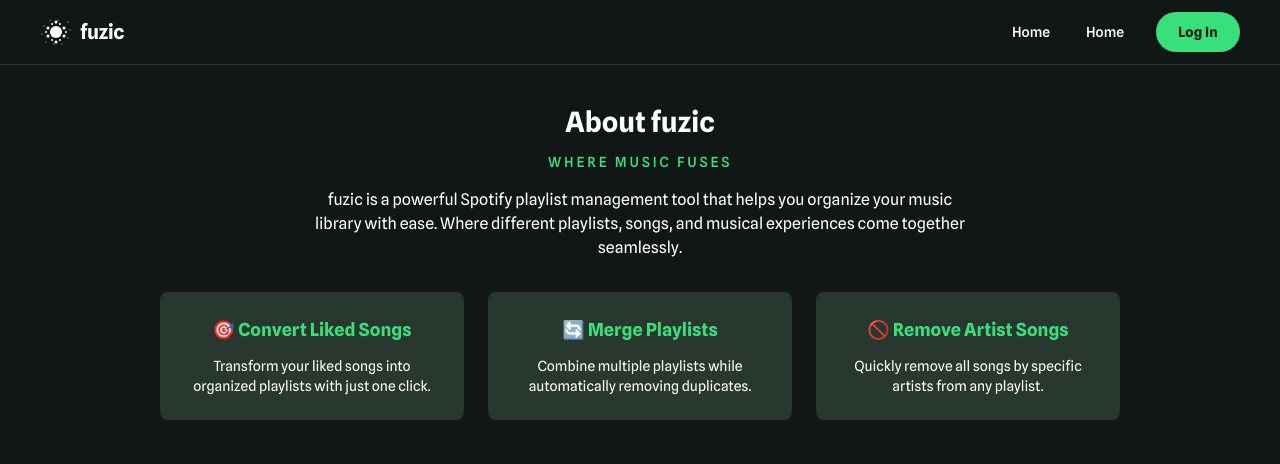
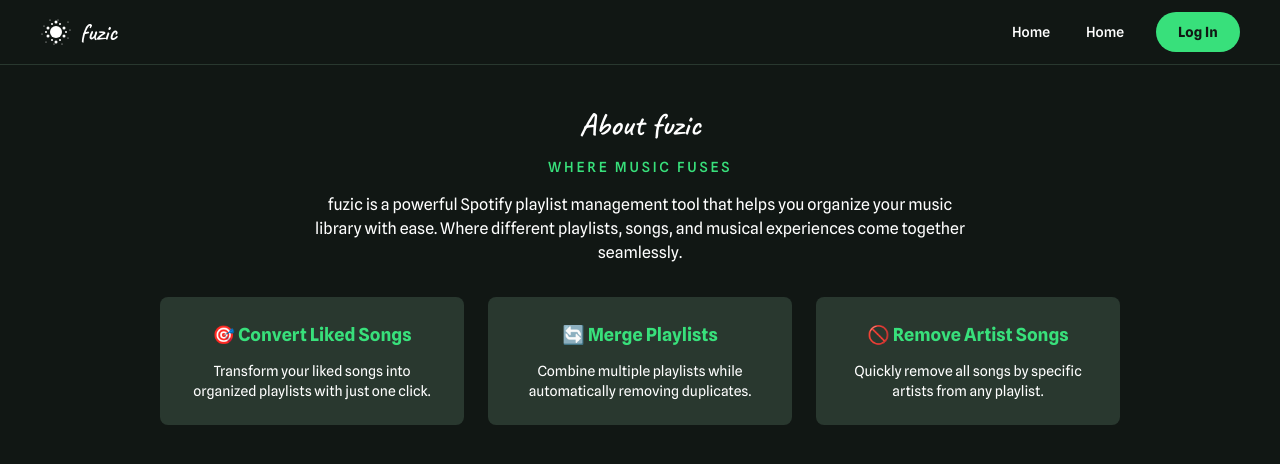
Before and after one commit to sagnik47/fuzic-web-app, a website: page public/index.html in a window 1280 px wide. Both pictures are taken after a click on the link "About". Drawn offline with nearby package versions, Linux system fonts and the light colour scheme; files that its build step writes are made by us from their sources.

Commit message:
feat: update fuzic font to match logo design
- Add script fonts (Caveat, Dancing Script, Kalam) to match logo typography
- Update header 'fuzic' text to use Caveat font with proper weight
- Apply same script font to About section title
- Maintain consistent cursive/script styling throughout brand elements
- Increase font size slightly for better visual impact

```diff
--- a/public/index.html
+++ b/public/index.html
@@ -8,7 +8,7 @@
       rel="stylesheet"
       as="style"
       onload="this.rel='stylesheet'"
-      href="https://fonts.googleapis.com/css2?display=swap&amp;family=Noto+Sans%3Awght%40400%3B500%3B700%3B900&amp;family=Spline+Sans%3Awght%40400%3B500%3B700"
+      href="https://fonts.googleapis.com/css2?display=swap&amp;family=Noto+Sans%3Awght%40400%3B500%3B700%3B900&amp;family=Spline+Sans%3Awght%40400%3B500%3B700&amp;family=Dancing+Script:wght@400;500;600;700&amp;family=Kalam:wght@300;400;700&amp;family=Caveat:wght@400;500;600;700"
     />
 
     <title>fuzic - Spotify Playlist Manager | Where Music Fuses</title>
@@ -56,7 +56,7 @@
                 </svg>
               </div>
               <!-- Fuzic text -->
-              <h2 class="text-white text-xl font-bold leading-tight" style="font-family: 'Spline Sans', sans-serif; font-weight: 700; letter-spacing: -0.02em;">fuzic</h2>
+              <h2 class="text-white text-2xl leading-tight" style="font-family: 'Caveat', cursive; font-weight: 600; letter-spacing: -0.01em;">fuzic</h2>
             </div>
           </div>
           <div class="flex flex-1 justify-end gap-8">
@@ -107,7 +107,7 @@
         <section id="about" class="hidden px-40 py-10">
           <div class="layout-content-container flex flex-col max-w-[960px] mx-auto">
             <div class="text-center mb-8">
-              <h2 class="text-white text-[28px] font-bold leading-tight mb-3">About fuzic</h2>
+              <h2 class="text-white text-[32px] leading-tight mb-3" style="font-family: 'Caveat', cursive; font-weight: 600;">About fuzic</h2>
               <p class="text-[#38e07b] text-sm font-medium tracking-[0.2em] uppercase mb-4">WHERE MUSIC FUSES</p>
               <p class="text-white text-base max-w-2xl mx-auto">fuzic is a powerful Spotify playlist management tool that helps you organize your music library with ease. Where different playlists, songs, and musical experiences come together seamlessly.</p>
             </div>
```
